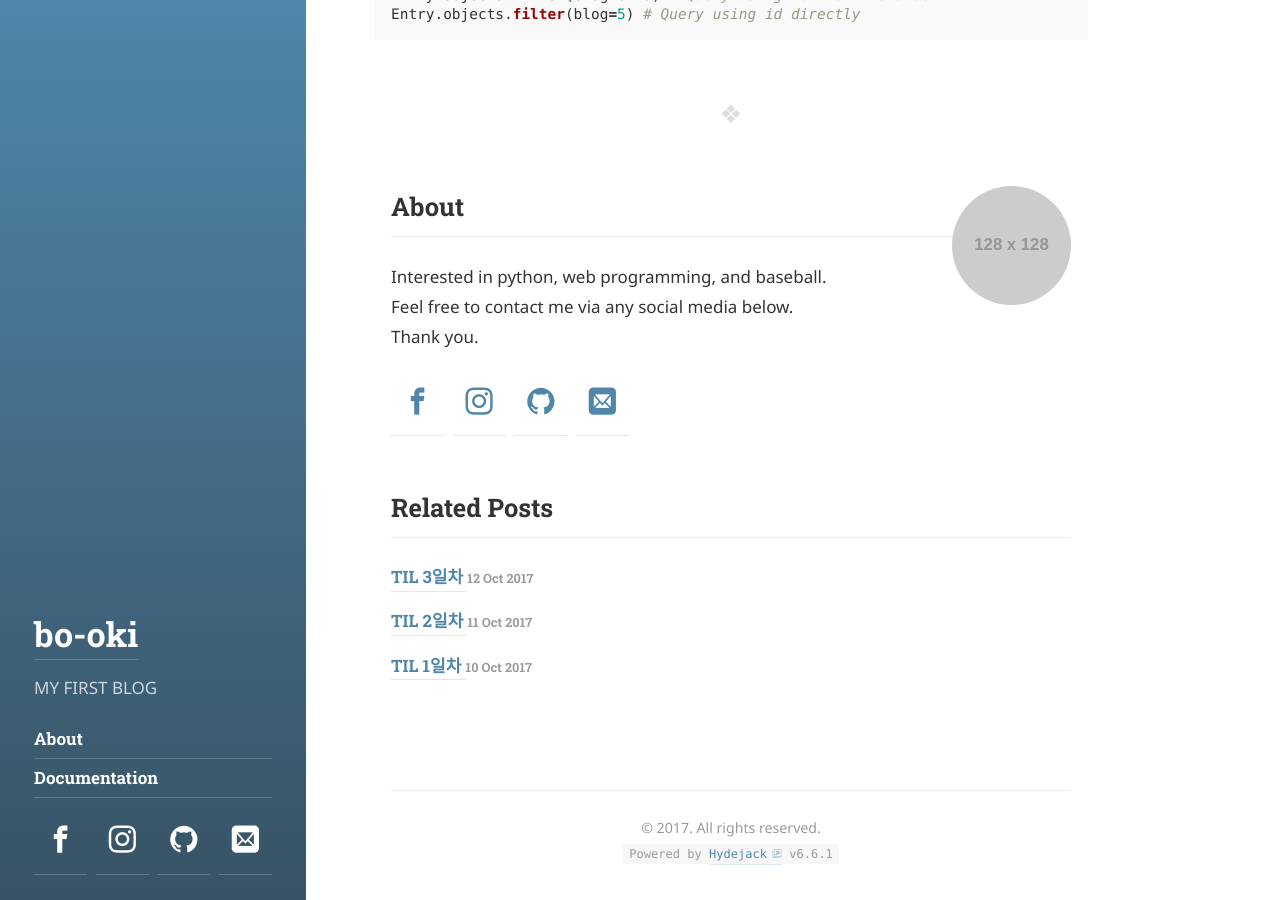
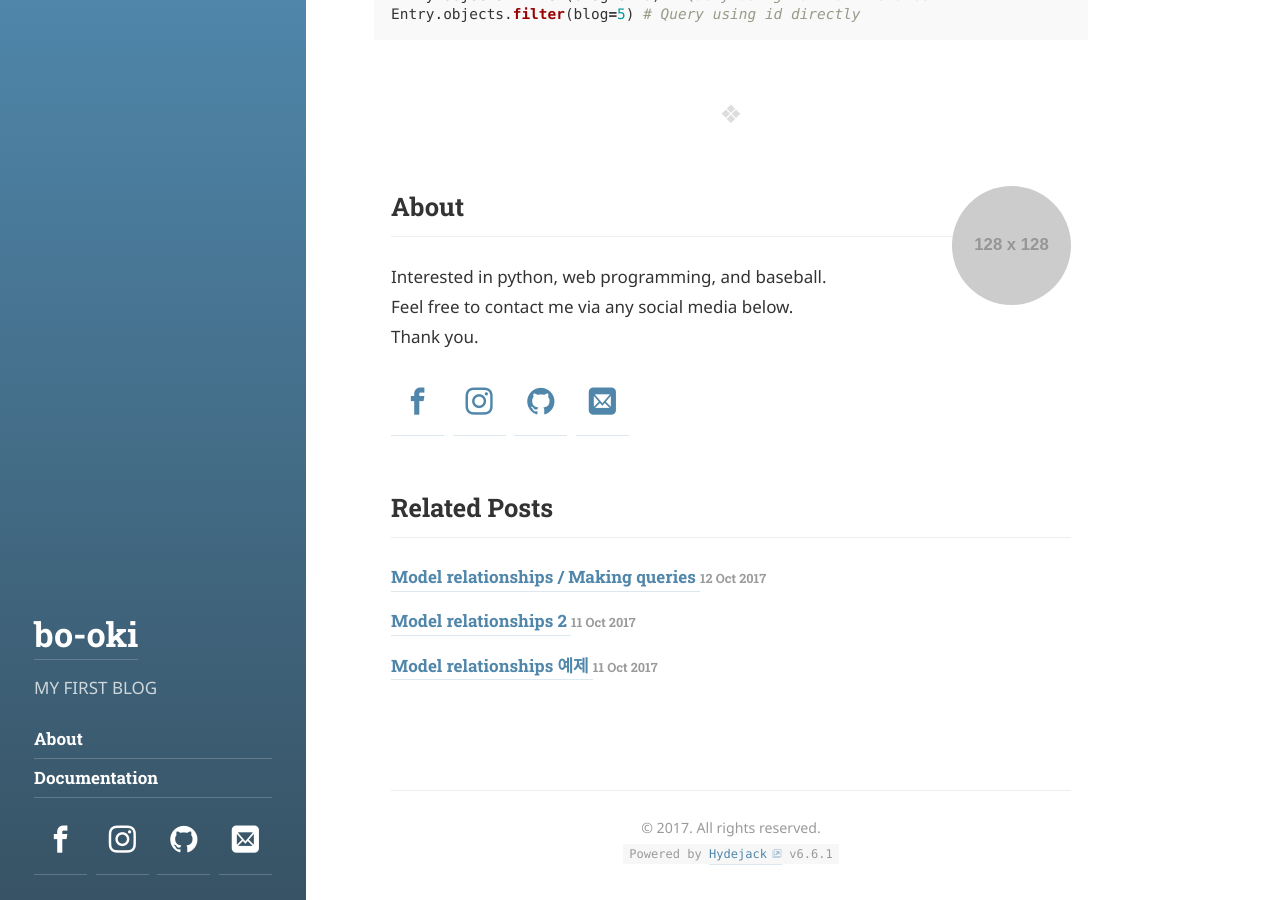
Before and after one commit to bookpark/bookpark.github.io, a Jekyll site: the page built from _posts/2017-10-13-making-queries.md, in a window 1280 px wide and 900 px high, scrolled down 3292 px. Built offline with Jekyll 4.4.1, drawn with Linux system fonts in a browser that asks for light colours; some web fonts are replaced; some of the changed text lies outside the part shown.

Commit message:
노트 수정

````diff
--- a/_posts/2017-10-10-til-001.md
+++ b/_posts/2017-10-10-model-relationships-1.md
@@ -1,10 +1,10 @@
 ---
 layout: post
-title:  "TIL 1일차"
-categories: TIL
+title:  "Model Relationships"
+categories: django
 ---
 
-# TIL 1일차
+# Models
 
 ## Relationships
 
@@ -40,19 +40,19 @@ class User(models.Model):
 **The possible values for `on_delete` are found in django.db.models:**
 
 * `CASCADE`
-Cascade deletes. Django emulates the behavior of the SQL constraint ON DELETE CASCADE and also deletes the object containing the ForeignKey.
+  Cascade deletes. Django emulates the behavior of the SQL constraint ON DELETE CASCADE and also deletes the object containing the ForeignKey.
 
 * `PROTECT`
-Prevent deletion of the referenced object by raising ProtectedError, a subclass of django.db.IntegrityError.
+  Prevent deletion of the referenced object by raising ProtectedError, a subclass of django.db.IntegrityError.
 
 * `SET_NULL`
-Set the ForeignKey null; this is only possible if null is True.
+  Set the ForeignKey null; this is only possible if null is True.
 
 * `SET_DEFAULT`
-Set the ForeignKey to its default value; a default for the ForeignKey must be set.
+  Set the ForeignKey to its default value; a default for the ForeignKey must be set.
 
 * `SET()`
-Set the ForeignKey to the value passed to SET(), or if a callable is passed in, the result of calling it. In most cases, passing a callable will be necessary to avoid executing queries at the time your models.py is imported:
+  Set the ForeignKey to the value passed to SET(), or if a callable is passed in, the result of calling it. In most cases, passing a callable will be necessary to avoid executing queries at the time your models.py is imported:
 
 
 
--- a/_posts/2017-10-11-django-relationships.md
+++ b/_posts/2017-10-11-django-relationships-examples.md
@@ -1,10 +1,10 @@
 ---
 layout: post
-title:  "Django relationships 정리"
+title:  "Model relationships 예제"
 categories: django
 ---
 
-# Django relationshpis 정리
+# Model relationshpis 예제
 
 ```python
 from django.db import models
--- a/_posts/2017-10-11-til-002.md
+++ b/_posts/2017-10-11-model-relationships-2.md
@@ -1,10 +1,11 @@
 ---
 layout: post
-title:  "TIL 2일차"
-categories: TIL
+title:  "Model relationships 2"
+categories: django
+
 ---
 
-# TIL 2일차
+# Models
 
 ## Relationships
 
@@ -13,7 +14,7 @@ categories: TIL
 * This is most useful on the primary key of an object when that object “extends” another object in some way.
 
 * Place <-> Restaurant <- Waiter
-	* Place와 Restaurant은 `One-to-one`, Waiter는 Restaurant을 `Foreign Key`로 사용
+  * Place와 Restaurant은 `One-to-one`, Waiter는 Restaurant을 `Foreign Key`로 사용
 
 ```python
 class Place(models.Model):
@@ -112,14 +113,14 @@ class User(models.Model):
 ## Model inheritance
 
 * 세 가지 유형의 모델 상속
-	* Abstract base classes (가장 많이 쓰는 형태)
-	* Multi-table inheritance (추천하지 않음)
-	* Proxy models
+  * Abstract base classes (가장 많이 쓰는 형태)
+  * Multi-table inheritance (추천하지 않음)
+  * Proxy models
 
 ### Abstract base classes
 
 * You write your base class and put `abstract=True` in the `Meta` class.
-	* `abstract=True` 옵션을 주면 `Abstract base class`가 된다.
+  * `abstract=True` 옵션을 주면 `Abstract base class`가 된다.
 
 ```python
 class CommonInfo(models.Model):
@@ -139,7 +140,7 @@ class Teacher(CommonInfo):
 ```
 
 * Meta inheritance
-	* Meta를 상속 받아와 필요한 부분만 추가하거나 변경할 수 있다.
+  * Meta를 상속 받아와 필요한 부분만 추가하거나 변경할 수 있다.
 
 ```python
 class CommonInfo(models.Model):
--- a/_posts/2017-10-12-til-003.md
+++ b/_posts/2017-10-12-mr-making-queries.md
@@ -1,7 +1,7 @@
 ---
 layout: post
-title:  "TIL 3일차"
-categories: TIL
+title:  "Model relationships / Making queries"
+categories: django
 ---
 
 # TIL 3일차
--- a/_posts/2017-10-13-til-004.md
+++ b/_posts/2017-10-13-making-queries.md
@@ -1,10 +1,10 @@
 ---
 layout: post
-title:  "TIL 4일차"
-categories: TIL
+title:  "making queries"
+categories: django
 ---
 
-# TIL 4일차
+# Making queries
 
 **Filters can reference fields on the model**
 
````
Also changed, not shown: _posts/2017-10-instagram.md (added, +76 -0 lines).
